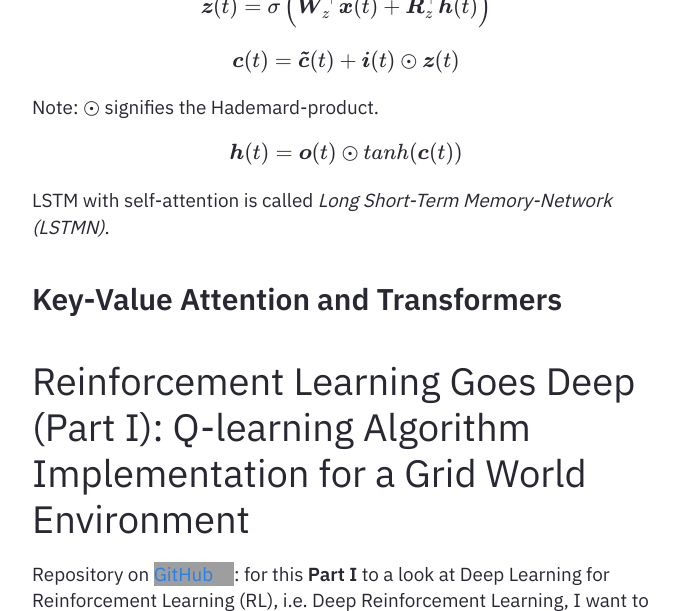
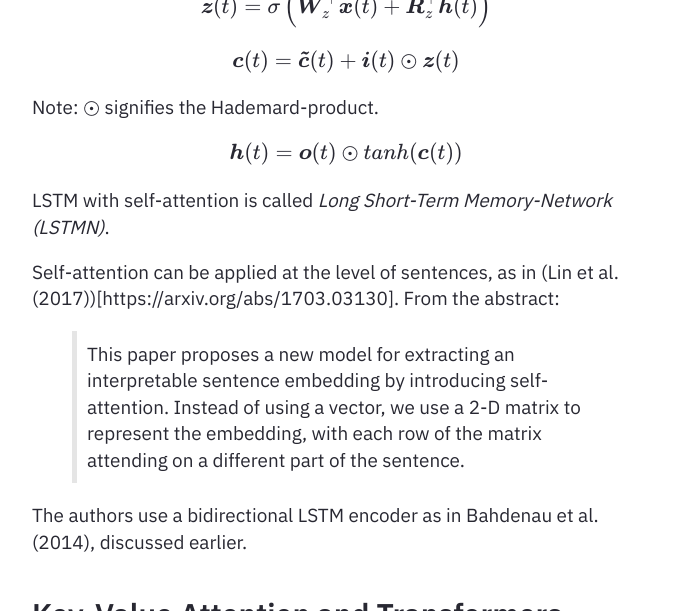
Before and after one commit to heseltime/heseltime.github.io, a Jekyll site: the page built from pages/rDai.md, in a window 1280 px wide and 900 px high, scrolled down 10023 px, cut to the strip 0-611 px from the top of the window. Shown: the whole strip, without its empty margins (294-973 px from the left). Built offline with Jekyll 4.4.1, drawn with Linux system fonts in a browser that asks for light colours; grey boxes are pictures that could not be loaded.

Commit message:
Wrap Self-Attention

```diff
--- a/pages/rDai.md
+++ b/pages/rDai.md
@@ -275,6 +275,12 @@ $$
 $$
 
 LSTM with self-attention is called _Long Short-Term Memory-Network (LSTMN)_.
+
+Self-attention can be applied at the level of sentences, as in (Lin et al. (2017))[https://arxiv.org/abs/1703.03130]. From the abstract:
+
+> This paper proposes a new model for extracting an interpretable sentence embedding by introducing self-attention. Instead of using a vector, we use a 2-D matrix to represent the embedding, with each row of the matrix attending on a different part of the sentence.
+
+The authors use a bidirectional LSTM encoder as in Bahdenau et al. (2014), discussed earlier.
 
 
 ## Key-Value Attention and Transformers
```
